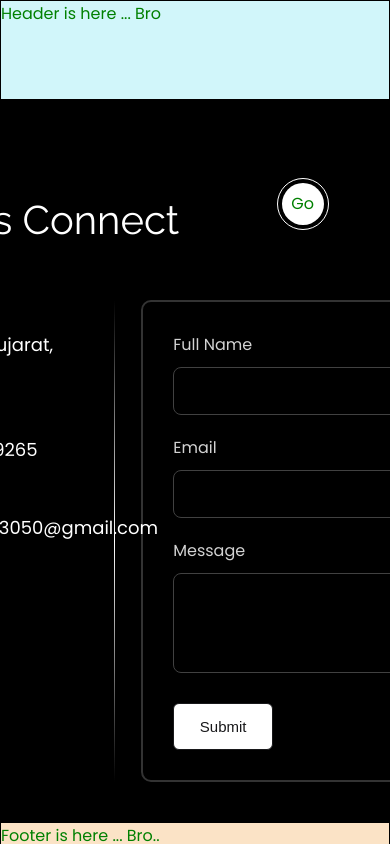
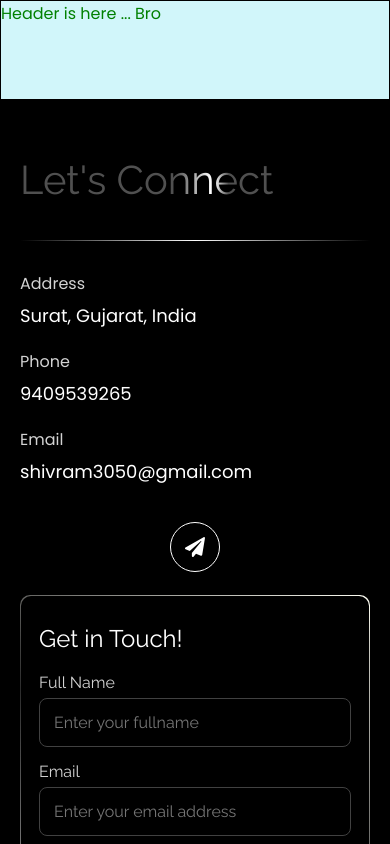
Before and after one commit to shibaram-brilliantlink/brilliantlink-studio, a Next.js app: page /contact in a window 390 px wide. Shown: the top 844 px of the page. Built offline with nearby package versions, Linux system fonts and the light colour scheme.

Commit message:
Contact form Styling and responsiveness done.

```diff
--- a/package.json
+++ b/package.json
@@ -12,6 +12,7 @@
     "next": "14.2.14",
     "react": "^18",
     "react-dom": "^18",
+    "react-icons": "^5.3.0",
     "styled-components": "^6.1.13"
   },
   "devDependencies": {
--- a/src/app/contact/page.tsx
+++ b/src/app/contact/page.tsx
@@ -1,4 +1,5 @@
 "use client";
+import { FaPaperPlane } from "react-icons/fa";
 import Button from "@/components/Button";
 import Link from "next/link";
 import styled from "styled-components";
@@ -28,25 +29,24 @@ export default function ContactPage() {
               </Link>
             </TextContainer>
           </ContactAddress>
-          <div>
-            <hr />
-          </div>
           <ContactFormContainer>
             <FocusedFieldLogo>
-              <div>Go</div>
+              <FaPaperPlane style={{ fontSize: "20px" }} />
             </FocusedFieldLogo>
+            <FormWrapper>
               <Contactform>
+                <h2>Get in Touch!</h2>
                 <div>
                   <label htmlFor="fullname">Full Name</label>
-                <input type="text" />
+                  <input type="text" placeholder="Enter your fullname" />
                 </div>
                 <div>
                   <label htmlFor="email">Email</label>
-                <input type="text" />
+                  <input type="text" placeholder="Enter your email address" />
                 </div>
                 <div>
                   <label htmlFor="message">Message</label>
-                <textarea />
+                  <textarea placeholder="Enter your feedback or  question here" />
                 </div>
                 <div>
                   <Button href="/about" variant="primary" altText="Submit Form">
@@ -54,6 +54,7 @@ export default function ContactPage() {
                   </Button>
                 </div>
               </Contactform>
+            </FormWrapper>
           </ContactFormContainer>
         </MainSection>
       </InsideWrapper>
@@ -65,86 +66,142 @@ const Wrapper = styled.section`
   background-color: var(--background);
   display: flex;
   justify-content: center;
-  hr {
-    background-image: linear-gradient(to left, black, white, black);
-    border: none;
-    width: 10px;
-  }
 `;
 const InsideWrapper = styled.div`
   width: 1024px;
   height: 80%;
   padding: 40px;
+  hr {
+    background-image: linear-gradient(to right, black, white, black);
+    border: none;
+    /* width: 10px; */
+    height: 1px;
+    margin-bottom: 30px;
+    /* border: 2px solid white; */
+  }
+  @media (max-width: 425px) {
+    padding: 20px;
+  }
 `;
 const MainSection = styled.div`
   display: flex;
   height: 80%;
   justify-content: space-between;
-  hr {
-    background-image: linear-gradient(to top, black, white, black);
-    border: none;
-    width: 1px;
-    margin: 0 16px;
-    height: 100%;
+
+  @media (max-width: 700px) {
+    flex-direction: column;
+    gap: 90px;
   }
 `;
 const WelcomeMessage = styled.div`
   line-height: 4;
   h1 {
     font-size: var(--font-large);
+    background: linear-gradient(
+      to right,
+      #505050 0,
+      #fff 10%,
+      #fff 11%,
+      #505050 15%
+    );
+    -webkit-background-clip: text;
+    background-clip: text;
+    -webkit-text-fill-color: transparent;
+    animation: shine 3s infinite linear;
+    /* animation-fill-mode: backwords; */
+    -webkit-text-size-adjust: none;
+    background-position: -90px;
+  }
+  @keyframes shine {
+    0% {
+      background-position: -90px;
+    }
+    50% {
+      background-position: 90px;
+    }
+    100% {
+      background-position: 180px;
+    }
+  }
+  @media (max-width: 425px) {
+    line-height: 3;
   }
 `;
 const ContactAddress = styled.div`
   width: 30%;
+  @media (max-width: 700px) {
+    width: 100%;
+  }
 `;
 const ContactFormContainer = styled.div`
   width: 60%;
   position: relative;
+  @media (max-width: 700px) {
+    width: 100%;
+  }
+`;
+const FormWrapper = styled.div`
+  background: linear-gradient(40deg, #fffffff5, #323232, #fffff5);
+  padding: 1px;
+  border-radius: 10px;
 `;
 const Contactform = styled.form`
-  display: flex;
-  flex-direction: column;
-  gap: 20px;
+  font-size: var(--font-small);
+  font-family: var(--font-heading);
   justify-content: space-between;
   border-radius: 10px;
   padding: 30px;
-  border: 2px solid rgba(255, 255, 255, 0.2);
+  background: black;
+  box-shadow: 0px 1rem 1.5rem -0.9rem #000000e1;
   div {
-    display: flex;
-    flex-direction: column;
-    gap: 4px;
+    margin-bottom: 15px;
+  }
+  h2 {
+    margin: 10px 0 20px 0;
   }
   label {
     display: block;
     margin-bottom: 6px;
     color: lightgray;
-    font-size: 16px;
   }
   input {
-    /* line-height: 2; */
+    width: 100%;
     outline: none;
     border-radius: 8px;
     padding: 14px 0;
     text-indent: 14px;
     font-size: inherit;
+    font-family: inherit;
     border: 1px solid #414141;
     background: transparent;
+    &:focus {
+      border: 0.1px solid #b3b2b2;
+    }
   }
   textarea {
     outline: none;
     border-radius: 8px;
-    padding: 14px 0;
-    text-indent: 14px;
-    font-size: inherit;
+    padding: 14px 10px;
+    font-size: var(--font-small);
     border: 1px solid #414141;
     background: transparent;
     min-width: 100%;
     max-width: 100%;
     min-height: 100px;
+    font-family: inherit;
+    font-size: inherit;
+    &:focus {
+      border: 0.1px solid #b3b2b2;
+    }
   }
   button {
-    margin-top: 10px;
     width: 100px;
+  }
+  a {
+    display: inline-block;
+  }
+  @media screen {
+    padding: 18px;
   }
 `;
 const DimmedTextTitle = styled.div`
@@ -162,9 +219,7 @@ const FocusedFieldLogo = styled.div`
   height: 50px;
   width: 50px;
   border-radius: 50%;
-  border: 1px ridge #fff;
-
-  box-sizing: content-box;
+  border: 1px solid #fff;
   display: flex;
   justify-content: center;
   align-items: center;
@@ -173,14 +228,8 @@ const FocusedFieldLogo = styled.div`
   left: 50%;
   top: -20%;
   transform: translate(-50%, -50%);
-  div {
-    background-color: #fff;
-    color: green;
-    height: 42px;
-    width: 42px;
-    border-radius: 50%;
-    display: flex;
-    justify-content: center;
-    align-items: center;
+
+  @media (max-width: 700px) {
+    top: -10%;
   }
 `;
--- a/src/app/globals.css
+++ b/src/app/globals.css
@@ -13,7 +13,7 @@
   --font-body: "Poppins", sans-serif;
   --font-large: 40px;
   --font-medium: 30px;
-  --font-small: 20px;
+  --font-small: 16px;
   --btn-primary-bgcolor: #eaeefc;
   --btn-primary-color: #000;
   --btn-secondary-bgcolor: #eaeefc;
@@ -38,7 +38,6 @@ body {
 body {
   color: var(--foreground);
   /* background: var(--background); */
-  font-family: Arial, Helvetica, sans-serif;
   -webkit-font-smoothing: antialiased;
   -moz-osx-font-smoothing: grayscale;
 }
```
Also changed, not shown: src/lib/useFormValidate.tsx (added), 1 other file (tests, documents, lock files or other folders). Lines whose indentation alone changed are shown as unchanged.
